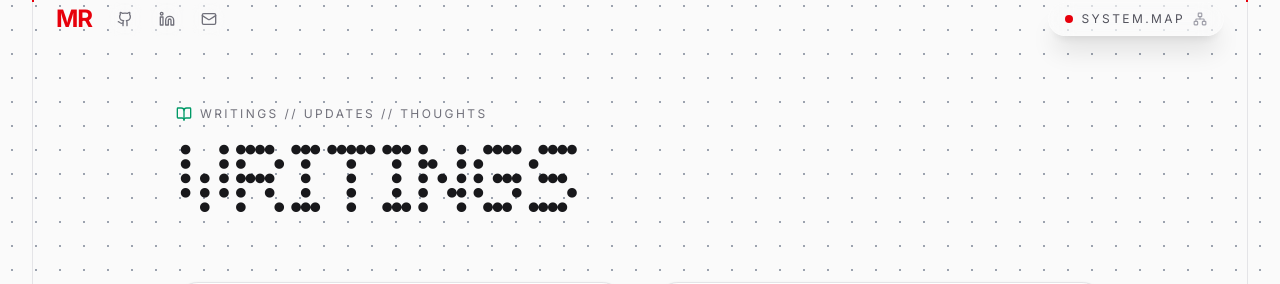
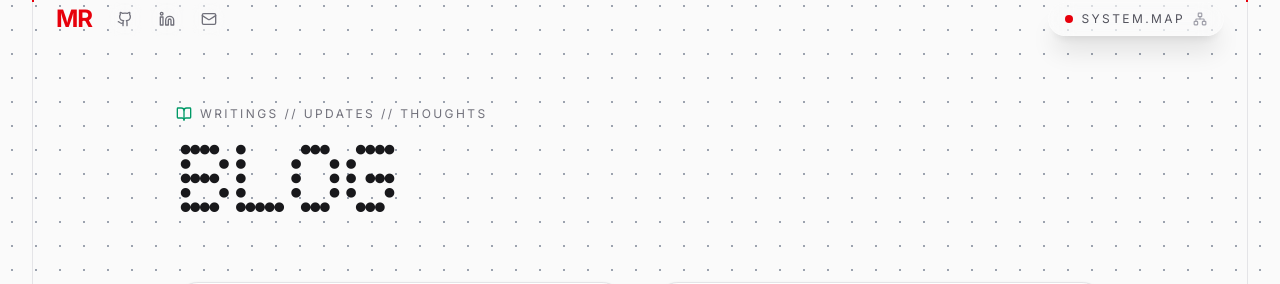
Before and after one commit to revanthm1902/my-portfolio, a Next.js app: page /blog in a window 1280 px wide. Shown: the part 54-338 px from the top of the page. Built offline with nearby package versions, Linux system fonts and the light colour scheme.

Commit message:
fix: update heading from 'WRITINGS' to 'BLOG' for improved clarity

```diff
--- a/src/app/blog/page.tsx
+++ b/src/app/blog/page.tsx
@@ -143,7 +143,7 @@ export default function BlogPage() {
             <BookOpen className="w-4 h-4 text-emerald-600 dark:text-emerald-500" /> Writings // Updates // Thoughts
           </div>
           <h1 className="font-(family-name:--font-ndot) text-5xl md:text-7xl lg:text-8xl text-zinc-900 dark:text-zinc-50 tracking-tight uppercase mb-12">
-            WRITINGS
+            BLOG
           </h1>
 
           <div className="grid grid-cols-1 sm:grid-cols-2 gap-6 md:gap-8 w-full">
```
